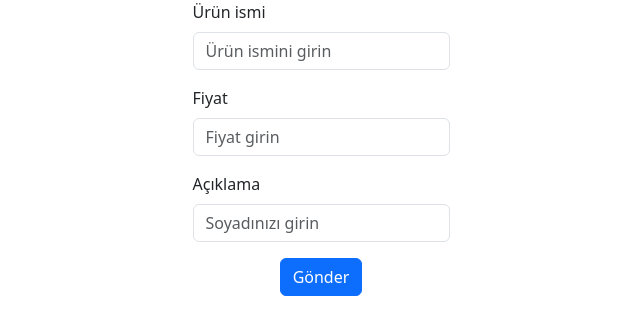
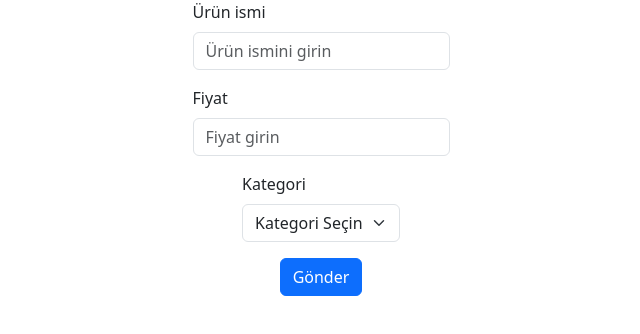
Before and after one commit to Burak9Balci/reactwithCrud, a React (Vite) app: page /products/Update/1 in a window 1280 px wide. Shown: the top 334 px of the page, without its empty margins (319-959 px from the left). Built offline with nearby package versions, Linux system fonts and the light colour scheme.

Commit message:
Product update yazıldı ama test edilmedi

```diff
--- a/db.json
+++ b/db.json
@@ -89,6 +89,12 @@
       "productName": "aaa",
       "price": "222",
       "categoryId": null
+    },
+    {
+      "id": "8b3a",
+      "productName": "At",
+      "price": 2222,
+      "categoryId": "529f"
     }
   ],
   "categories": [
--- a/src/components/category/CategoryAdd.jsx
+++ b/src/components/category/CategoryAdd.jsx
@@ -1,5 +1,5 @@
 import { useState } from "react";
-import { Form, Button, Alert } from "react-bootstrap";
+import { Form, Button } from "react-bootstrap";
 import ApiService from "../../services/ApiService";
 import Category from "../../Models/Category";
 const api = new ApiService("http://localhost:3000");
@@ -26,8 +26,10 @@ const CategoryAdd = () => {
   };
 
   return (
-    <Form onSubmit={handleSubmit}>
-      <div className="d-flex justify-content-center align-items-center flex-column">
+    <Form
+      onSubmit={handleSubmit}
+      className="d-flex justify-content-center align-items-center flex-column"
+    >
       <Form.Group controlId="formCategoryName" className="mb-3">
         <Form.Label>Kategoryi ismi</Form.Label>
         <Form.Control
@@ -49,7 +51,6 @@ const CategoryAdd = () => {
       <Button variant="primary" type="submit">
         Gönder
       </Button>
-      </div>
     </Form>
   );
 };
--- a/src/components/category/CategoryUpdate.jsx
+++ b/src/components/category/CategoryUpdate.jsx
@@ -29,8 +29,10 @@ const CategoryUpdate = () => {
   };
 
   return (
-    <Form onSubmit={handleSubmit}>
-      <div className="d-flex justify-content-center align-items-center flex-column">
+    <Form
+      onSubmit={handleSubmit}
+      className="d-flex justify-content-center align-items-center flex-column"
+    >
       <Form.Group controlId="formCategoryName" className="mb-3">
         <Form.Label>Kategoryi ismi</Form.Label>
         <Form.Control
@@ -52,7 +54,6 @@ const CategoryUpdate = () => {
       <Button variant="primary" type="submit">
         Gönder
       </Button>
-      </div>
     </Form>
   );
 };
--- a/src/components/product/ProductAdd.jsx
+++ b/src/components/product/ProductAdd.jsx
@@ -6,7 +6,7 @@ const api = new ApiService("http://localhost:3000");
 const ProductAdd = () => {
   const [productName, setProductName] = useState("");
   const [price, setPrice] = useState("");
-  const [categoryId, setCategoryId] = useState(0);
+  const [categoryId, setCategoryId] = useState("");
   const [categories, setCategories] = useState([]);
   useEffect(() => {
     const fetchCategories = async () => {
@@ -31,7 +31,7 @@ const ProductAdd = () => {
       alert("Ücreti sayı olarak gir");
       return;
     }
-    const newProduct = new Product(productName, price, categoryId);
+    const newProduct = new Product(productName, +price, categoryId);
     try {
       await api.makePost("products", newProduct);
       alert("Ürün Eklendi");
--- a/src/components/product/ProductUpdate.jsx
+++ b/src/components/product/ProductUpdate.jsx
@@ -1,37 +1,89 @@
 import { Form, Button } from "react-bootstrap";
+import ApiService from "../../services/ApiService";
+import { useState, useEffect } from "react";
+import { useParams } from "react-router-dom";
+import Product from "../../Models/Product";
+
 const ProductForm = () => {
-  class Product {
-    constructor(id, productName, price, categoryId) {
-      (this.id = id),
-        (this.productName = productName),
-        (this.price = price),
-        (this.categoryId = categoryId);
+  const [categories, setCategories] = useState([]);
+  const [productName, setProductName] = useState("");
+  const [price, setPrice] = useState("");
+  const [categoryId, setCategoryId] = useState("");
+  const { id } = useParams();
+  useEffect(() => {
+    const fetchCategories = async () => {
+      const categories = await ApiService.getAll("categories");
+      setCategories(categories);
+    };
+    fetchCategories();
+  }, []);
+  const handleSubmit = async (e) => {
+    e.preventDefault();
+    if (!productName || !price || !categoryId) {
+      alert("alanları doldurun");
+      return;
     }
+    if (isNaN(price)) {
+      alert("Ücreti sayı olarak gir");
+      return;
     }
+    const newProduct = new Product(productName, +price, categoryId);
+    try {
+      await ApiService.makePut("products", id, newProduct);
+      alert("Güncelleme yapıldı");
+      setProductName("");
+      setPrice("");
+      setCategoryId("");
+    } catch (error) {
+      alert("güncelleme sırasında hata yaşandı id de hata olabilir");
+    }
+  };
   return (
-    <main>
-      <Form>
-        <div className="d-flex justify-content-center align-items-center flex-column">
+    <Form
+      className="d-flex justify-content-center align-items-center flex-column"
+      onSubmit={handleSubmit}
+    >
       <Form.Group controlId="formProductName" className="mb-3">
         <Form.Label>Ürün ismi</Form.Label>
-            <Form.Control type="text" placeholder="Ürün ismini girin" />
+        <Form.Control
+          value={productName}
+          type="text"
+          placeholder="Ürün ismini girin"
+          onChange={(e) => setProductName(e.target.value)}
+        />
       </Form.Group>
 
       <Form.Group controlId="formPrice" className="mb-3">
         <Form.Label>Fiyat</Form.Label>
-            <Form.Control type="text" placeholder="Fiyat girin" />
+        <Form.Control
+          value={price}
+          type="text"
+          onChange={(e) => setPrice(e.target.value)}
+          placeholder="Fiyat girin"
+        />
       </Form.Group>
 
-          <Form.Group controlId="formLastName" className="mb-3">
-            <Form.Label>Açıklama</Form.Label>
-            <Form.Control type="text" placeholder="Soyadınızı girin" />
+      <Form.Group controlId="formCategory" className="mb-3">
+        <Form.Label>Kategori</Form.Label>
+        <Form.Select
+          value={categoryId}
+          onChange={(e) => setCategoryId(e.target.value)}
+        >
+          <option value="">Kategori Seçin</option>
+          {categories.map((category) => {
+            return (
+              <option key={category.id} value={category.id}>
+                {category.name}
+              </option>
+            );
+          })}
+        </Form.Select>
       </Form.Group>
+
       <Button variant="primary" type="submit">
         Gönder
       </Button>
-        </div>
     </Form>
-    </main>
   );
 };
 export default ProductForm;
```
Lines whose indentation alone changed are shown as unchanged.
